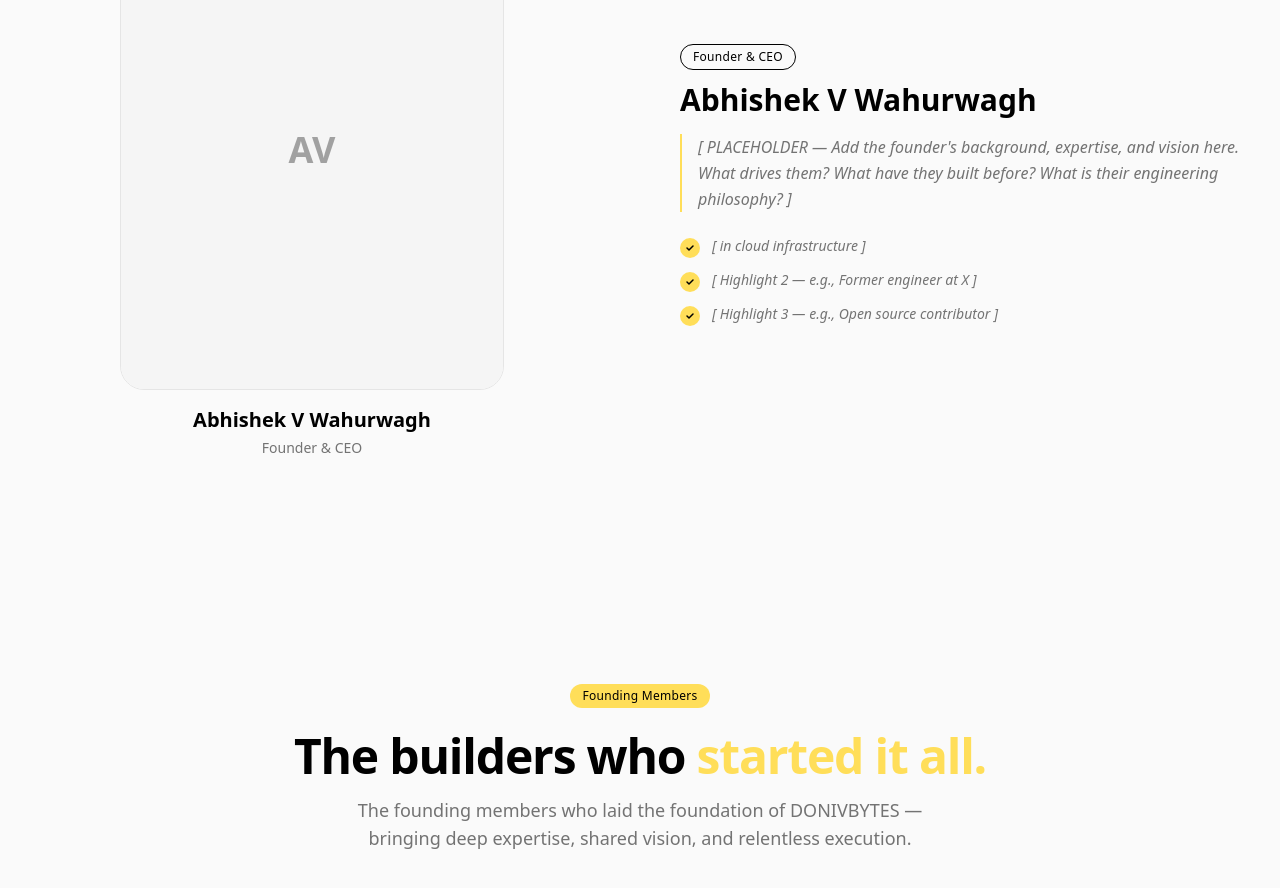
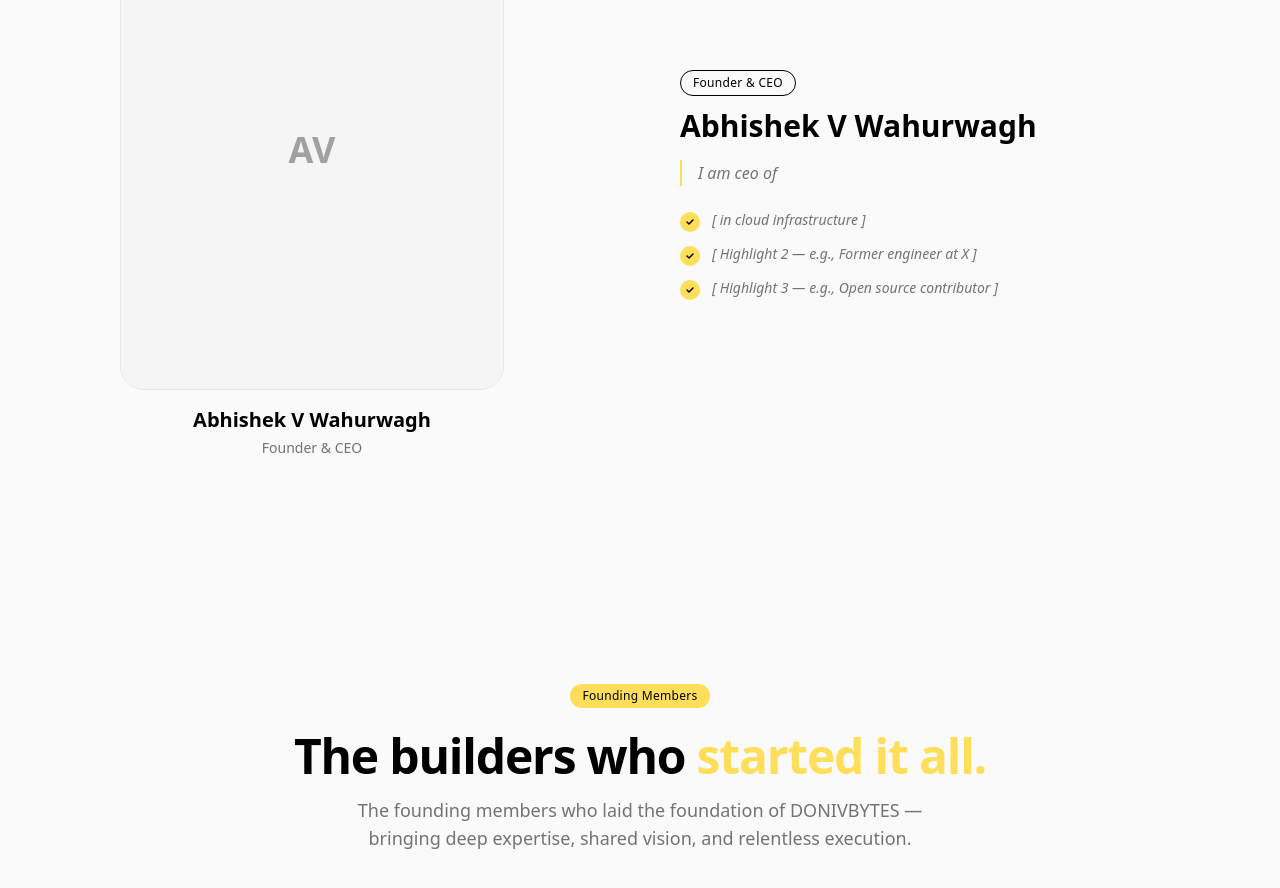
Before and after one commit to Abhishek-wahurwagh/donivbytes-website, a Next.js app: page /about in a window 1280 px wide. Shown: the part 1940-2828 px from the top of the page. Built offline with nearby package versions, Linux system fonts and the light colour scheme.

Commit message:
bia changed of abhishek

```diff
--- a/components/about/FoundersSection.tsx
+++ b/components/about/FoundersSection.tsx
@@ -9,7 +9,7 @@ const founders = [
     name: "Abhishek V Wahurwagh",
     role: "Founder & CEO",
     image: null,
-    bio: "[ PLACEHOLDER — Add the founder's background, expertise, and vision here. What drives them? What have they built before? What is their engineering philosophy? ]",
+    bio: "I am ceo of ",
     highlights: [
       "[  in cloud infrastructure ]",
       "[ Highlight 2 — e.g., Former engineer at X ]",
```
